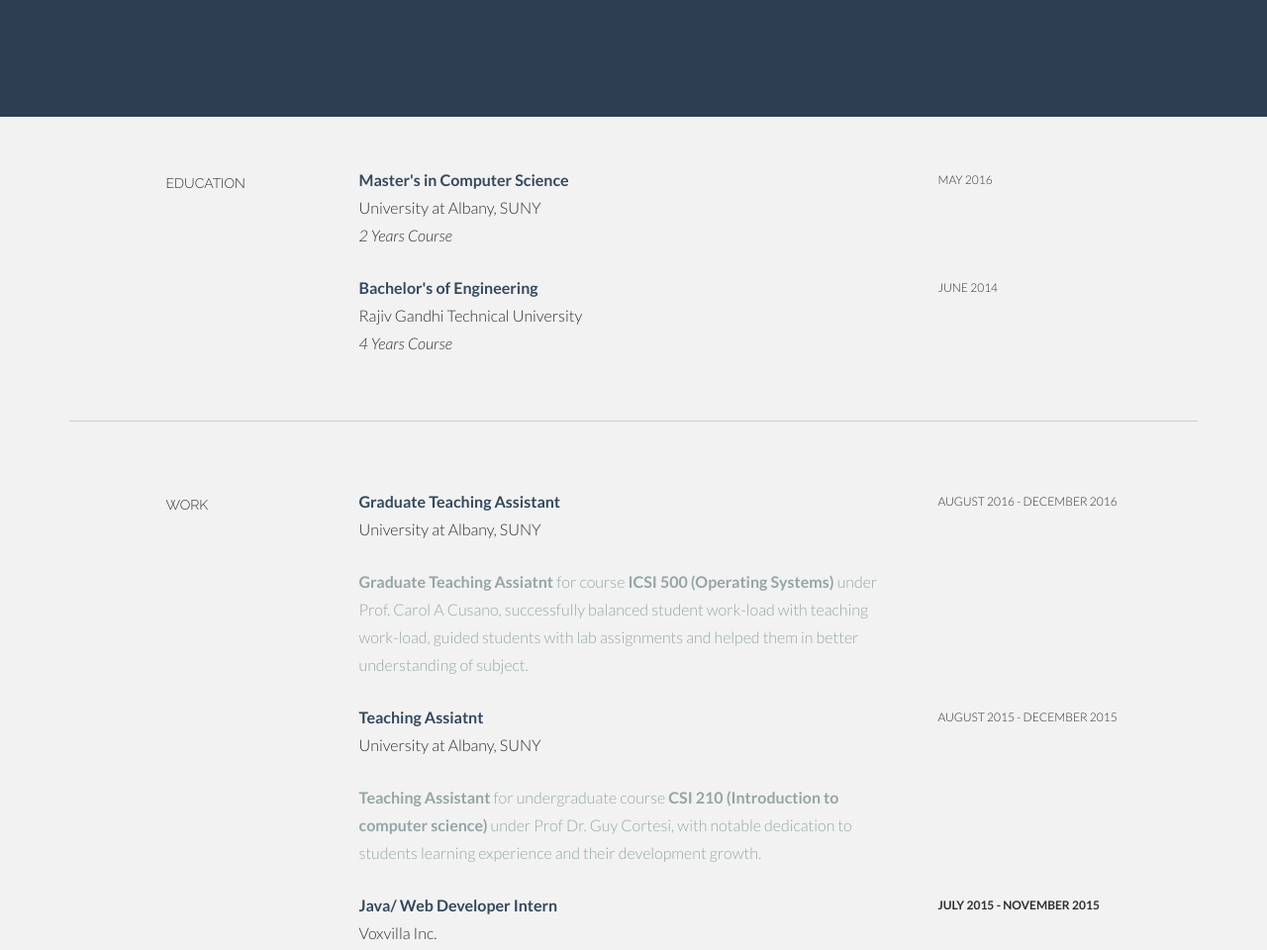
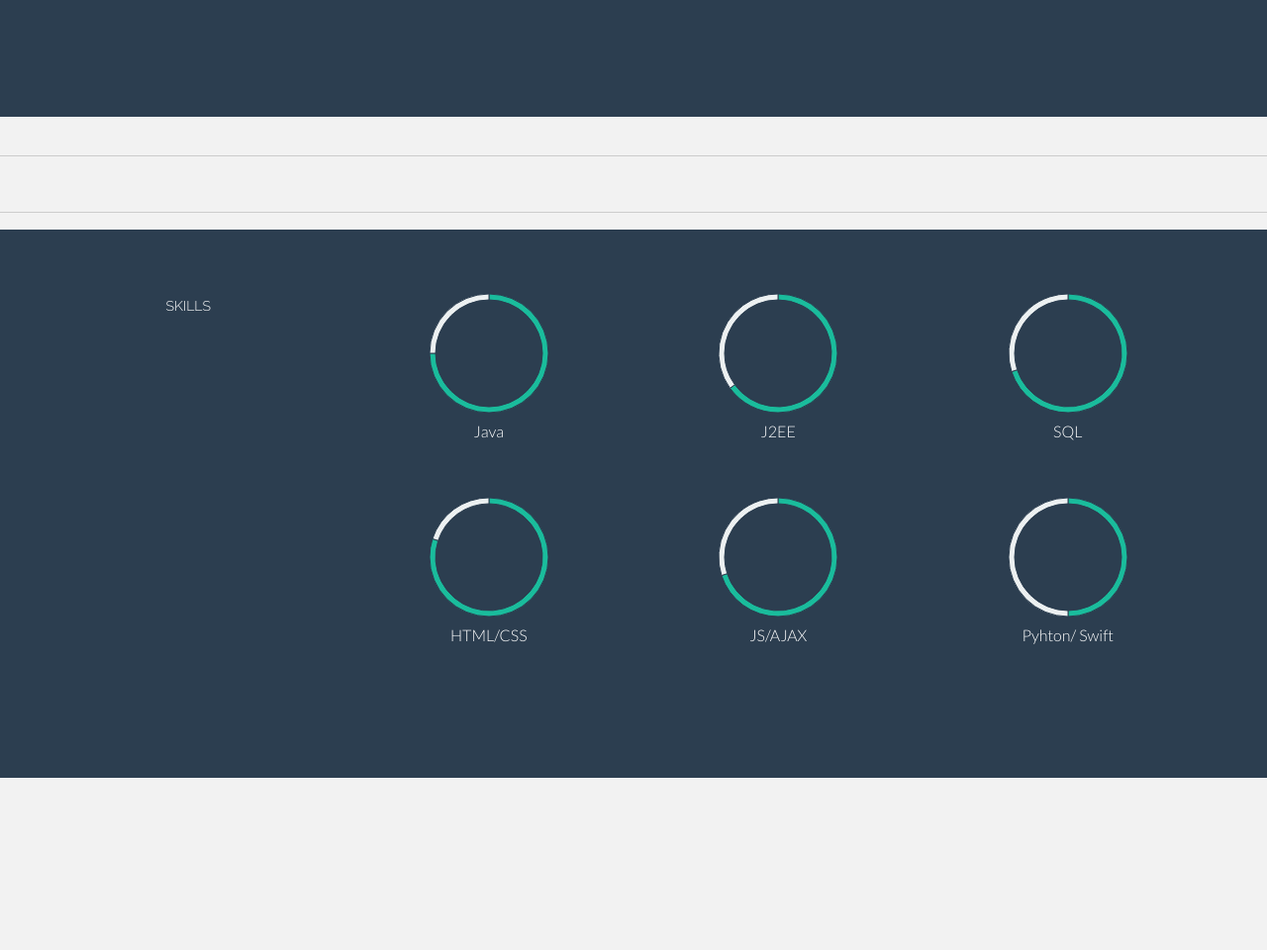
Before and after one commit to sam1502/sam.github.io, a plain HTML site: page index.html in a window 1280 px wide. Shown: the part 562-1522 px from the top of the page at 99% size. After the commit the page ends 1348 px from the top, so only its background shows below. Drawn offline with Linux system fonts and the light colour scheme.

Commit message:
Update index.html

```diff
--- a/index.html
+++ b/index.html
@@ -112,7 +112,7 @@ IDE: MyEclipse 2015, Eclipse Mars, Sublime Text, Xcode, Pycharm</p></br>
 
 	<section id="resume" name="resume"></section>
 	<!--EDUCATION DESCRIPTION -->
-	<div class="container desc">
+	<!-- <div class="container desc">
 		<div class="row">
 
 				<div class="col-lg-2 col-lg-offset-1">
@@ -145,7 +145,7 @@ IDE: MyEclipse 2015, Eclipse Mars, Sublime Text, Xcode, Pycharm</p></br>
 
 
 	<!--WORK DESCRIPTION -->
-	<div class="container desc">
+	<!-- <div class="container desc">
 		<div class="row">
 
 				<div class="col-lg-2 col-lg-offset-1">
```
